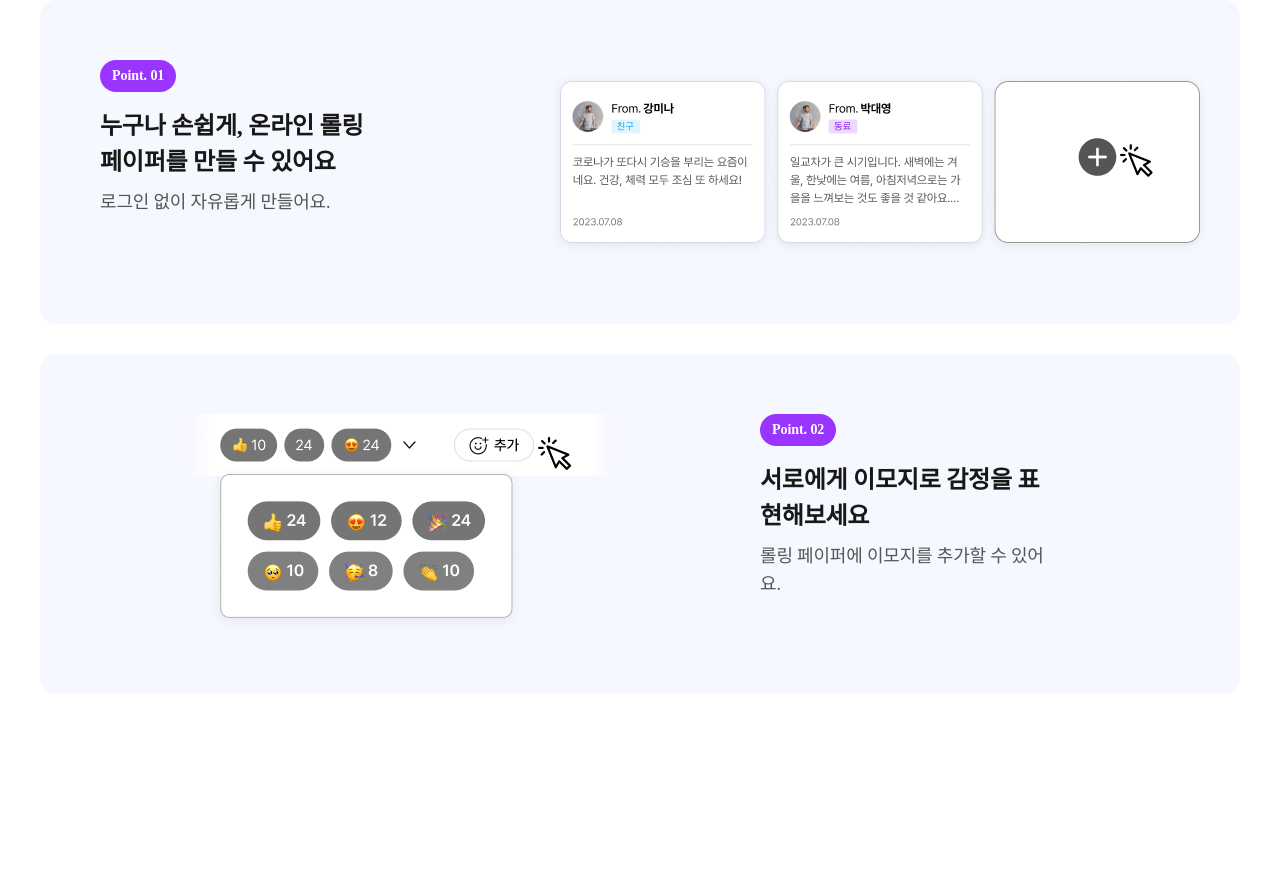
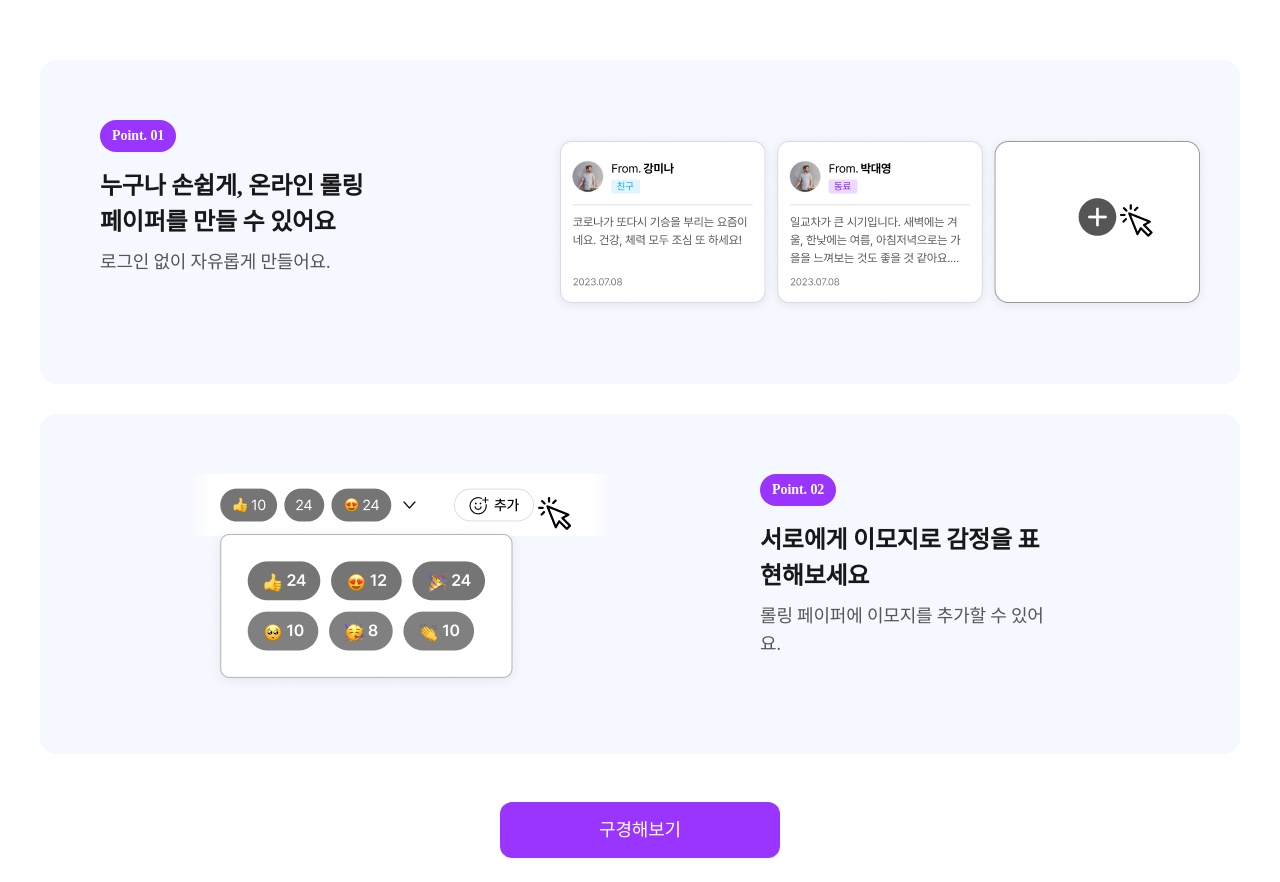
Before and after one commit to minjeong9919/RollingPaper, a React (Create React App) app: page / in a window 1280 px wide. Before the commit the page ends 800 px from the top, so only its background shows below. Built offline with nearby package versions, Linux system fonts and the light colour scheme; a web font is replaced by a local one.

Commit message:
feat: 랜딩페이지 버튼

```diff
--- /dev/null
+++ b/src/components/landingPage/Button.jsx
@@ -0,0 +1,22 @@
+import styled from 'styled-components';
+
+const Button = styled.button`
+  width: 280px;
+  padding: 14px 24px;
+  text-align: center;
+  border-radius: 12px;
+  background: var(--purple600, #9935ff);
+  color: var(--white, #fff);
+  font-size: var(--font18, 1.8rem);
+  font-weight: var(--regular, 700);
+  line-height: 28px;
+  letter-spacing: -0.18px;
+  &:hover {
+    background: var(--purple700, #861dee);
+  }
+  &:active {
+    background: var(--purple800, #6e0ad1);
+  }
+`;
+
+export default Button;
--- a/src/pages/LandingPage.jsx
+++ b/src/pages/LandingPage.jsx
@@ -3,6 +3,7 @@ import styled from 'styled-components';
 import LandingCard from '../components/landingPage/LandingCard';
 import LandingImg1 from '../assets/images/landing1.png';
 import LandingImg2 from '../assets/images/landing2.png';
+import Button from '../components/landingPage/Button';
 
 function LandingPage() {
   const cards = [
@@ -23,20 +24,32 @@ function LandingPage() {
   ];
 
   return (
-    <Container>
-      {cards.map((card) => (
-        <LandingCard key={card.id} card={card} />
-      ))}
-    </Container>
+    <>
+      <ContainerMain>
+        {cards.map((card) => (
+          <LandingCard key={card.id} card={card} />
+        ))}
+      </ContainerMain>
+      <ButtonContainerDiv>
+        <Button>구경해보기</Button>
+      </ButtonContainerDiv>
+    </>
   );
 }
 
 export default LandingPage;
 
-const Container = styled.main`
+const ContainerMain = styled.main`
   display: flex;
   flex-direction: column;
   gap: 30px;
   width: 1200px;
+  margin: 60px auto 24px;
+`;
+
+const ButtonContainerDiv = styled.div`
+  padding: 24px 0;
+  width: 1200px;
   margin: auto;
+  text-align: center;
 `;
```
